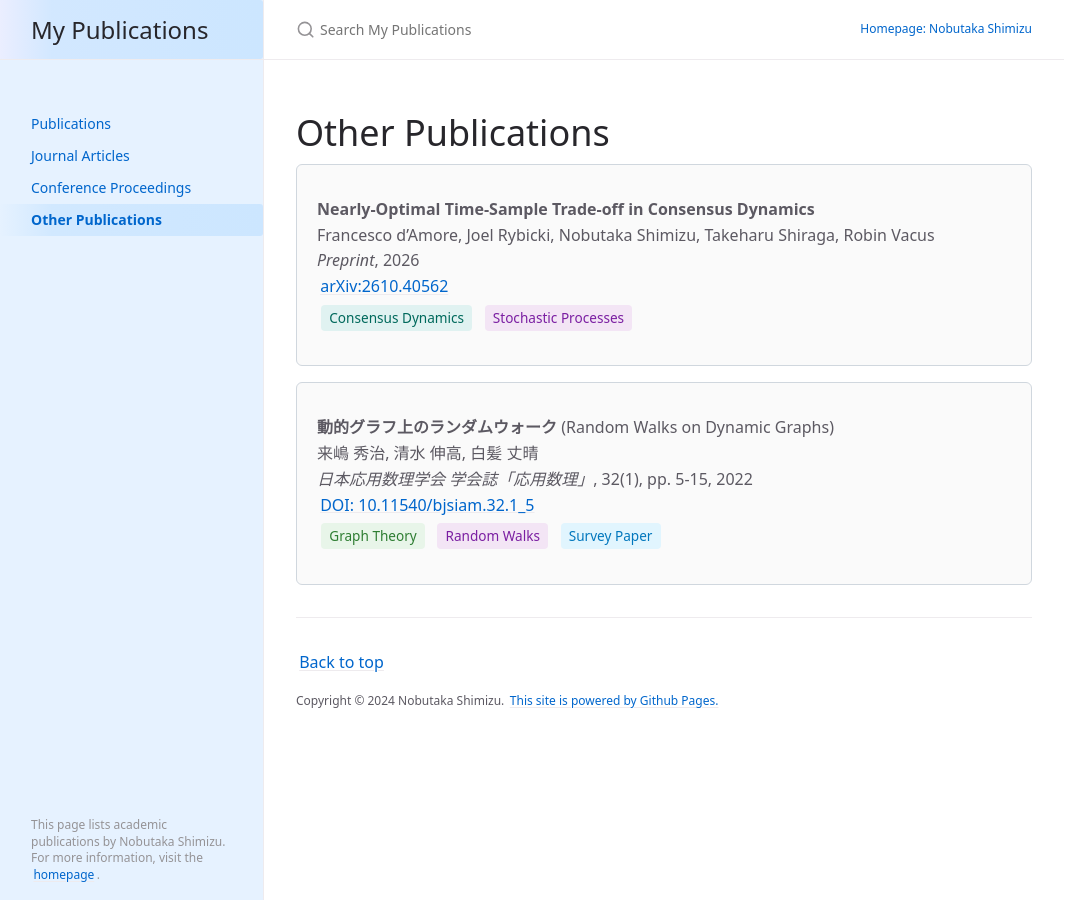
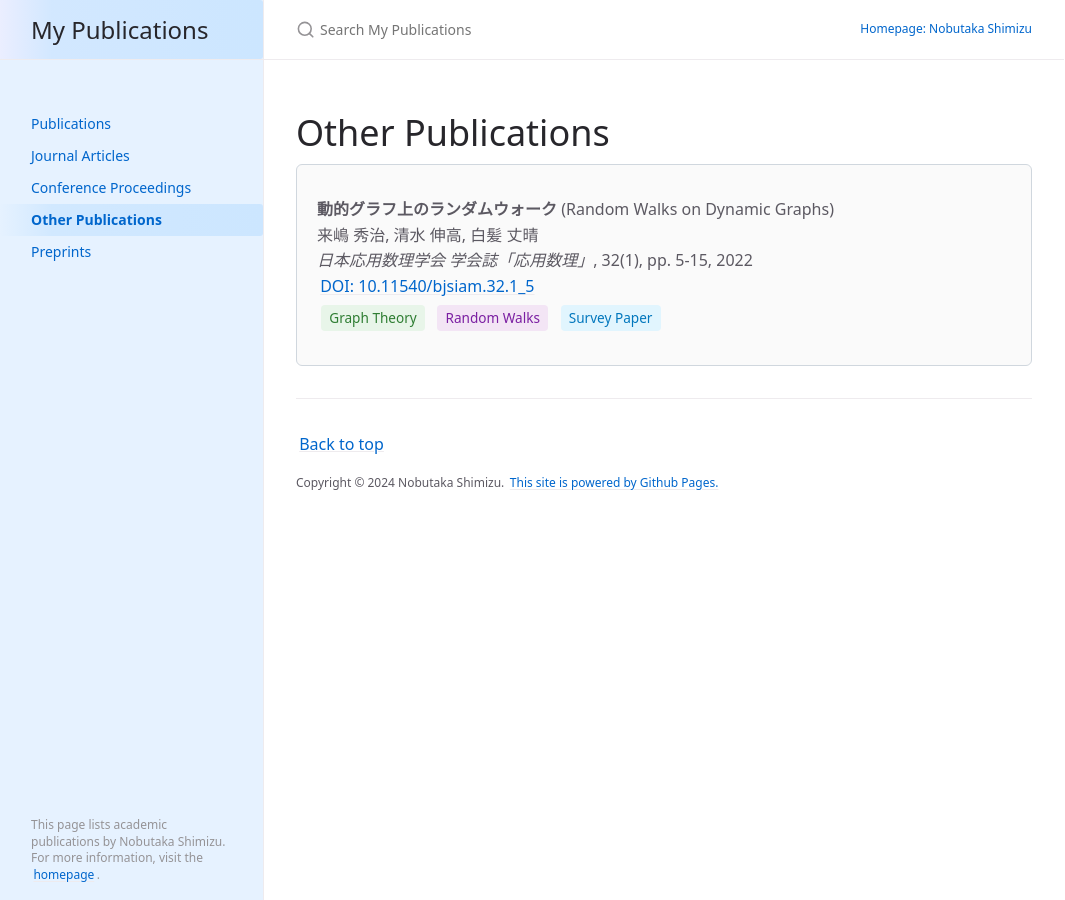
Before and after one commit to NobutakaShimizu/mypapers, a Jekyll site: the page built from docs/other.md, in a window 1280 px wide. Shown: the whole page, without its empty margins (0-1065 px from the left). Built offline with Jekyll 4.4.1, drawn with Linux system fonts in a browser that asks for light colours; cached includes are drawn as plain includes.

Commit message:
Move consensus-dynamics preprint to a dedicated Preprints page
Add a navigation entry using existing front matter and preserve the existing publication-card design. Move only the newly added preprint.
Source: https://arxiv.org/abs/2610.40562

```diff
--- a/docs/other.md
+++ b/docs/other.md
@@ -7,13 +7,6 @@ nav_order: 4
 
 <div class="papers-list">
 
-<div class="paper" markdown="1">**Nearly-Optimal Time-Sample Trade-off in Consensus Dynamics**<br>
-  Francesco d'Amore, Joel Rybicki, Nobutaka Shimizu, Takeharu Shiraga, Robin Vacus<br>
-  *Preprint*, 2026<br>
-  [arXiv:2610.40562](https://arxiv.org/abs/2610.40562) <br>
-  <span class="paper-tag consensus">Consensus Dynamics</span> <span class="paper-tag randomized">Stochastic Processes</span>
-</div>
-
 <div class="paper" markdown="1">**動的グラフ上のランダムウォーク** (Random Walks on Dynamic Graphs)<br>
   来嶋 秀治, 清水 伸高, 白髪 丈晴<br>
   *日本応用数理学会 学会誌「応用数理」*, 32(1), pp. 5-15, 2022<br>
```
Also changed, not shown: docs/preprints.md (added, +18 -0 lines).
